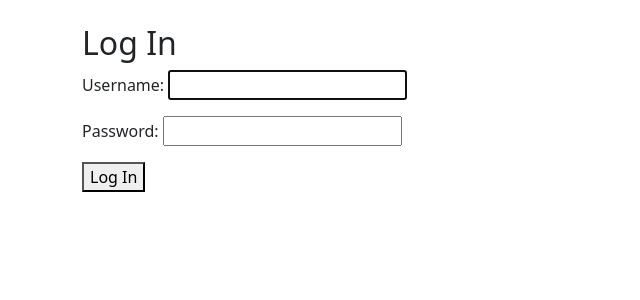
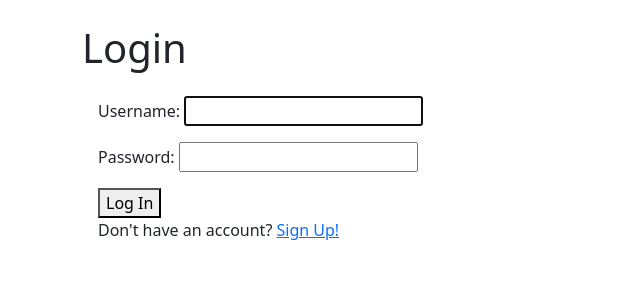
Before and after one commit to mahonyodhran/just-golf, a Django app: page /accounts/login/ in a window 1280 px wide. Shown: the part 73-373 px from the top of the page, without its empty margins (0-640 px from the left). Run offline with Django 4.2, Linux system fonts and the light colour scheme; parts of the project's set-up code (start-up, migrations or seed data) failed here and were passed over; some libraries are stand-ins or nearby versions.

Commit message:
Changed layout around

```diff
--- a/templates/registration/login.html
+++ b/templates/registration/login.html
@@ -3,10 +3,15 @@
 {% block title %}Login{% endblock %}
 
 {% block content %}
-<h2>Log In</h2>
-<form method="post">
-  {% csrf_token %}
-  {{ form.as_p }}
-  <button type="submit">Log In</button>
-</form>
+<div class="header-bar">
+  <h1>Login</h1>
+</div>
+<div class="card-body">
+  <form method="post">
+    {% csrf_token %}
+    {{ form.as_p }}
+    <button type="submit">Log In</button>
+  </form>
+  <p>Don't have an account? <a href="{% url 'signup' %}">Sign Up!</a></p>
+</div>
 {% endblock %}
```
Also changed, not shown: templates/registration/signup.html (+6 -1 lines).
